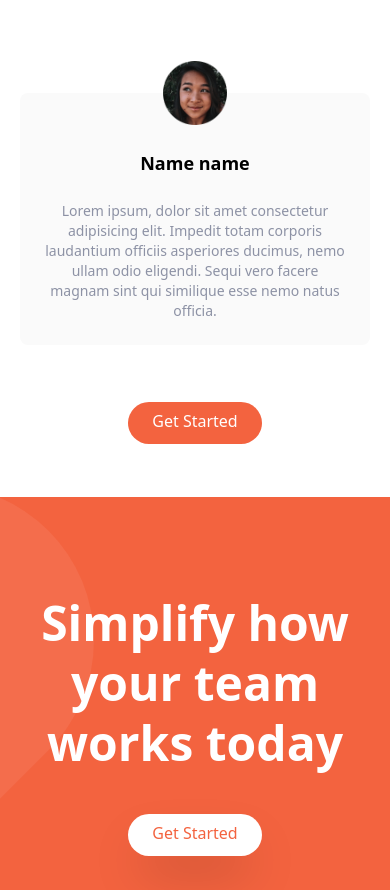
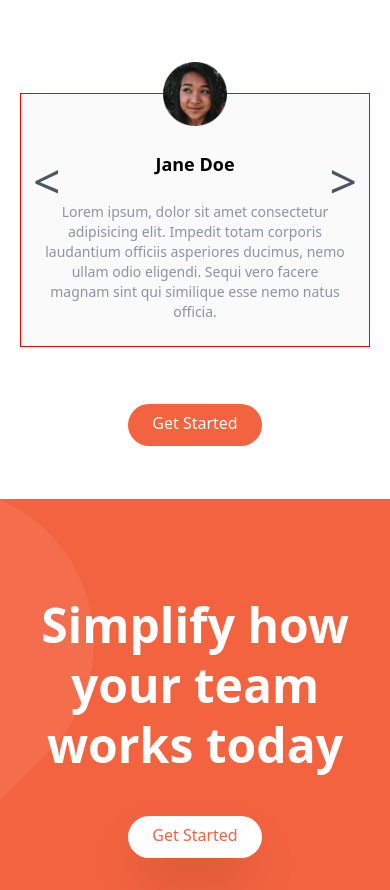
Before and after one commit to wandy0394/landing-page, a website: page src/index.html in a window 390 px wide. Shown: the part 2113-3003 px from the top of the page. Drawn offline with Linux system fonts and the light colour scheme; files whose address does not match are found by name.

Commit message:
added slideshow on mobile view

```diff
--- a/scripts/toggle.js
+++ b/scripts/toggle.js
@@ -2,3 +2,42 @@ function toggleMenu() {
     const nav=document.getElementById('menu')
     nav.classList.toggle('hidden')
 }
+
+let slideIndex=0;
+
+function slideLeft() {
+    if (slideIndex === 1) {
+        slideIndex = 3
+    }
+    else {
+        slideIndex--
+    }
+}
+
+function slideRight() {
+    if (slideIndex === 3) {
+        slideIndex = 1
+    }
+    else {
+        slideIndex++;
+    }
+}
+
+function slideChange(val) {
+    let slides = document.getElementsByClassName('slide')
+    if (slideIndex + val > 2) {
+        slideIndex = 0
+    }
+    else if (slideIndex + val < 0) {
+        slideIndex = 2
+    }
+    else {
+        slideIndex += val
+    }
+    for (i = 0; i < slides.length; i++) {
+        slides[i].classList.add('hidden')
+        slides[i].classList.remove('flex')
+    }
+    slides[slideIndex].classList.remove('hidden')
+    slides[slideIndex].classList.add('flex')
+}
--- a/src/index.html
+++ b/src/index.html
@@ -20,7 +20,7 @@
                 <a href="#"class="hover:text-darkGreyBlue">Careers</a>
                 <a href="#"class="hover:text-darkGreyBlue">Community</a>
             </div>
-            <a href="" class="hidden  p-3 px-6 pt-2 text-white bg-brightRed rounded-full baseline hover:bg-brightRedLight md:block">Get Started</a>
+            <a href="" class="hidden p-3 px-6 pt-2 text-white bg-brightRed rounded-full baseline hover:bg-brightRedLight md:block">Get Started</a>
             <!--Sandwich Icon-->
             <button id="menu-btn" class="block hamburger md:hidden focus:outline-none" onClick="toggleMenu()">
                 <img src="/img/Hamburger_icon.svg.png" class="h-8 hover:bg-gray-300 rounded-full" alt="">
@@ -134,22 +134,27 @@
     <section id="testimonials">
         <div class="container max-w-6xl px-5 mx-auto mt-32 text-center">
             <h2 class="text-4xl font-bold text-center">What's different about Manage?</h2>
-            <div class="flex flex-col mt-24 md:flex-row md:space-x-6">
-                <div class="flex flex-col items-center p-6 space-y-6 rounded-lg bg-lightGrey md:w-1/3">
+            <div class="slides relative flex mt-24 md:flex-row md:space-x-6">
+                <div id="card1" class="slide flex flex-col items-center p-6 space-y-6 rounded-lg bg-lightGrey md:w-1/3 md:flex">
                     <img src="/img/avatar-ali.png" class="w-16 -mt-14" alt=""/>
-                    <h5 class="text-lg font-bold">Name name</h5>
+                    <h5 class="text-lg font-bold">Jane Doe</h5>
                     <p class="text-sm text-darkGreyBlue">Lorem ipsum, dolor sit amet consectetur adipisicing elit. Impedit totam corporis laudantium officiis asperiores ducimus, nemo ullam odio eligendi. Sequi vero facere magnam sint qui similique esse nemo natus officia.</p>
                 </div>
-                <div class="hidden flex-col items-center p-6 space-y-6 rounded-lg bg-lightGrey md:flex md:w-1/3">
+
+                <div id="card2" class="slide hidden flex-col items-center p-6 space-y-6 rounded-lg bg-lightGrey md:w-1/3 md:flex">
                     <img src="/img/avatar-anisha.png" class="w-16 -mt-14" alt=""/>
-                    <h5 class="text-lg font-bold">Name name</h5>
+                    <h5 class="text-lg font-bold">Anne Lee</h5>
                     <p class="text-sm text-darkGreyBlue">Lorem ipsum, dolor sit amet consectetur adipisicing elit. Impedit totam corporis laudantium officiis asperiores ducimus, nemo ullam odio eligendi. Sequi vero facere magnam sint qui similique esse nemo natus officia.</p>
                 </div>
-                <div class="hidden flex-col items-center p-6 space-y-6 rounded-lg bg-lightGrey md:flex md:w-1/3">
+
+                <div id="card3" class="slide hidden flex-col items-center p-6 space-y-6 rounded-lg bg-lightGrey md:w-1/3 md:flex">
                     <img src="/img/avatar-richard.png" class="w-16 -mt-14" alt=""/>
-                    <h5 class="text-lg font-bold">Name name</h5>
+                    <h5 class="text-lg font-bold">Charles Riddick</h5>
                     <p class="text-sm text-darkGreyBlue">Lorem ipsum, dolor sit amet consectetur adipisicing elit. Impedit totam corporis laudantium officiis asperiores ducimus, nemo ullam odio eligendi. Sequi vero facere magnam sint qui similique esse nemo natus officia.</p>
                 </div>
+
+                <span class="text-5xl text-gray-600 absolute top-1/4 pl-3 hover:cursor-pointer md:hidden" onClick="slideChange(-1)">&lt;</span>
+                <span class="text-5xl text-gray-600 absolute top-1/4 pr-3 right-0 hover:cursor-pointer md:hidden" onClick="slideChange(1)">&gt;</span>
             </div>
             <div class="my-16">
                 <a href="" class="p-3 px-6 pt-2 text-white bg-brightRed rounded-full baseline hover:bg-brightRedLight">Get Started</a>
--- a/src/input.css
+++ b/src/input.css
@@ -23,3 +23,23 @@ body {
         background-image:url('/img/bg-simplify-section-mobile.svg');
     }
 }
+
+
+.slides {
+    border:1px solid red;
+    scrollbar-width:none;
+}
+.slide {
+    content:""
+}
+.slides::-webkit-scrollbar {
+    width:0;
+    display:none;
+}
+.slides::-webkit-scrollbar-track {
+    background:transparent;
+}
+.slides::-webkit-scrollbar-thumb {
+    background:transparent;
+    border:none;
+}
```
Also changed, not shown: dist/output.css.
